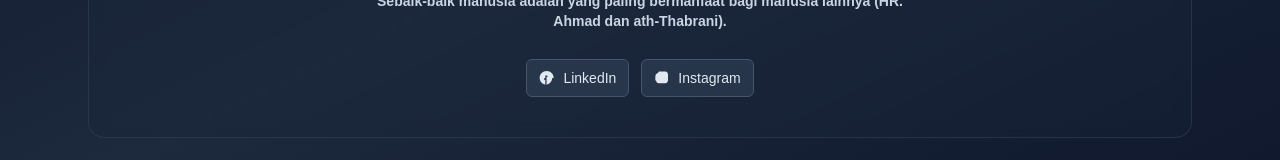
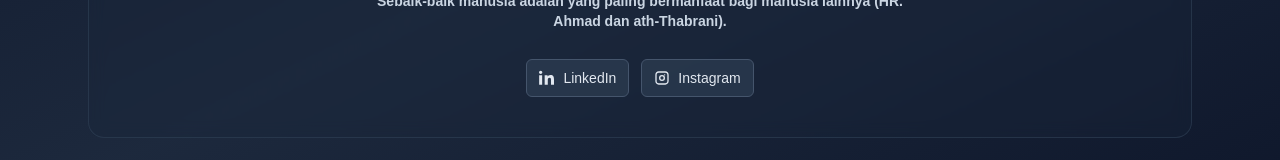
Before and after one commit to MochammadAnda/Aplikasi-Medis, a Next.js app: page / in a window 1280 px wide. Shown: the part 4111-4271 px from the top of the page. Built offline with nearby package versions, Linux system fonts and the light colour scheme.

Commit message:
update CTA section

```diff
--- a/src/components/CTASection.jsx
+++ b/src/components/CTASection.jsx
@@ -33,16 +33,16 @@ export default function CTASection() {
               <p className="text-sm font-semibold text-slate-300 max-w-xl"> Sebaik-baik manusia adalah yang paling bermanfaat bagi manusia lainnya (HR. Ahmad dan ath-Thabrani).</p>
 
               <div className="flex gap-3 mt-3">
-                <a href="#" className="inline-flex items-center gap-2 px-3 py-2 bg-slate-700/60 text-slate-200 rounded-md text-sm border border-slate-600 hover:bg-slate-700">
+                <a href="https://www.linkedin.com/in/dwi-rochmayanti-9490323a/" className="inline-flex items-center gap-2 px-3 py-2 bg-slate-700/60 text-slate-200 rounded-md text-sm border border-slate-600 hover:bg-slate-700">
                   <svg xmlns="http://www.w3.org/2000/svg" className="w-4 h-4" fill="currentColor" viewBox="0 0 24 24">
-                    <path d="M22 12.07C22 6 17.52 1.5 11.5 1.5S1 6 1 12.07c0 5 3.66 9.17 8.44 9.93v-7.03H7.9v-2.9h1.55V9.88c0-1.53.9-2.38 2.28-2.38.66 0 1.35.12 1.35.12v1.49h-.77c-.76 0-1 .48-1 0v-1.49h1.7l-.27 2.9h-1.43V22c4.78-.76 8.44-4.93 8.44-9.93z" />
+                    <path d="M4.98 3.5C4.98 4.88 3.86 6 2.48 6S0 4.88 0 3.5 1.12 1 2.48 1s2.5 1.12 2.5 2.5zM.22 8h4.52v14H.22V8zM8.5 8h4.33v1.92h.06c.6-1.14 2.06-2.34 4.24-2.34 4.53 0 5.37 2.98 5.37 6.85V22h-4.52v-6.73c0-1.6-.03-3.65-2.22-3.65-2.22 0-2.56 1.73-2.56 3.53V22H8.5V8z" />
                   </svg>
                   LinkedIn
                 </a>
 
-                <a href="#" className="inline-flex items-center gap-2 px-3 py-2 bg-slate-700/60 text-slate-200 rounded-md text-sm border border-slate-600 hover:bg-slate-700">
+                <a href="https://instagram.com/rochmayantidwi" className="inline-flex items-center gap-2 px-3 py-2 bg-slate-700/60 text-slate-200 rounded-md text-sm border border-slate-600 hover:bg-slate-700">
                   <svg xmlns="http://www.w3.org/2000/svg" className="w-4 h-4" fill="currentColor" viewBox="0 0 24 24">
-                    <path d="M12 2.2c3.2 0 3.6 0 4.9.07 1.2.07 1.85.49 2.28.82.5.37.86.82 1.24 1.5.36.66.49 1.33.56 2.24.08 1.04.08 1.44.08 4.27s0 3.23-.08 4.27c-.07.91-.2 1.58-.56 2.24-.38.68-.74 1.13-1.24 1.5-.43.33-1.06.75-2.28.82-1.3.07-1.7.07-4.9.07s-3.6 0-4.9-.07c-1.2-.07-1.85-.49-2.28-.82-.5-.37-.86-.82-1.24-1.5-.36-.66-.49-1.33-.56-2.24C2 16.7 2 16.3 2 13.46s0-3.23.08-4.27c.07-.91.2-1.58.56-2.24.38-.68.74-1.13 1.24-1.5.43-.33 1.06-.75 2.28-.82C6.4 2.2 6.8 2.2 10 2.2h2z" />
+                    <path d="M7 2C4.24 2 2 4.24 2 7v10c0 2.76 2.24 5 5 5h10c2.76 0 5-2.24 5-5V7c0-2.76-2.24-5-5-5H7zm10 2c1.66 0 3 1.34 3 3v10c0 1.66-1.34 3-3 3H7c-1.66 0-3-1.34-3-3V7c0-1.66 1.34-3 3-3h10zm-5 3.5A4.5 4.5 0 0 0 7.5 12 4.5 4.5 0 0 0 12 16.5 4.5 4.5 0 0 0 16.5 12 4.5 4.5 0 0 0 12 7.5zm0 2A2.5 2.5 0 0 1 14.5 12 2.5 2.5 0 0 1 12 14.5 2.5 2.5 0 0 1 9.5 12 2.5 2.5 0 0 1 12 9.5zm4-3.25c-.55 0-1 .45-1 1s.45 1 1 1 1-.45 1-1-.45-1-1-1z" />
                   </svg>
                   Instagram
                 </a>
```
